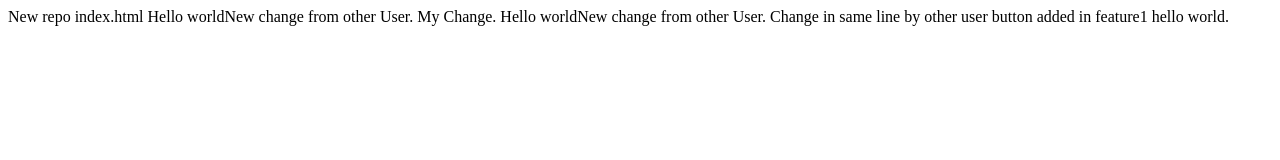
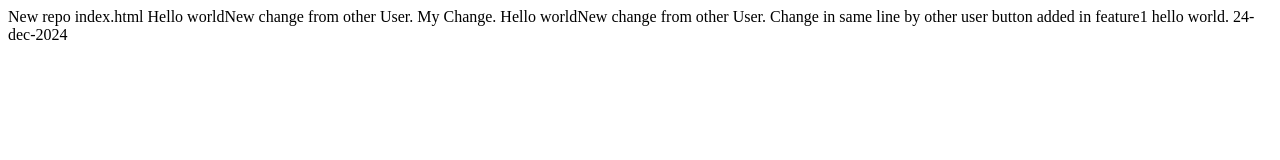
Before and after one commit to jigneshsanghvi/NewRepo, a plain HTML site: page index.html in a window 1280 px wide. Drawn offline with Linux system fonts and the light colour scheme.

Commit message:
24-12-Update index.html

```diff
--- a/index.html
+++ b/index.html
@@ -2,3 +2,4 @@
 <p1>Hello world</p1>New change from other User. My Change.
 <p1>Hello world</p1>New change from other User. Change in same line by other user
 <p1>button added in feature1</p1> hello world.
+<p1>24-dec-2024</p1>
```
